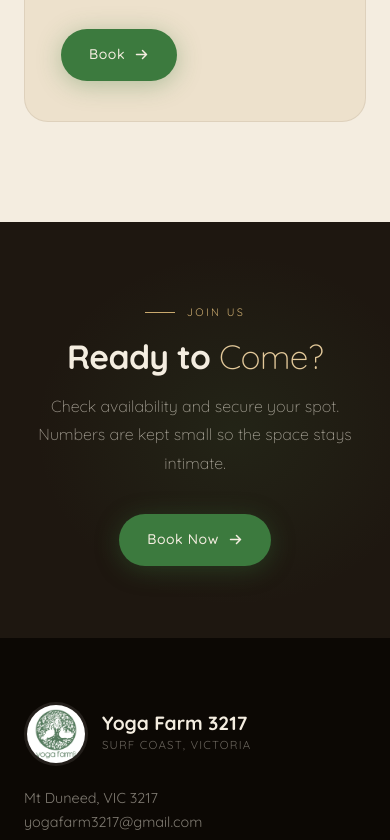
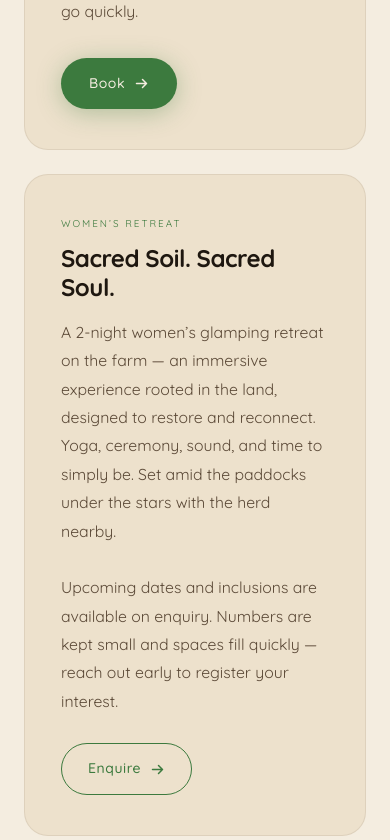
Before and after one commit to harvyrim4/Yoga-Farm-Website, a plain HTML site: page yoga-events.html in a window 390 px wide. Shown: the part 3525-4365 px from the top of the page. Drawn offline with Linux system fonts and the light colour scheme.

Commit message:
Add Sacred Soil offering, fix phone display, canonicalise offering names, fix serve.mjs URL decode
- Sacred Soil. Sacred Soul. added to offerings.html, yoga-events.html (with card + anchor), and all 9 nav Retreats dropdowns
- Monthly Fire Horse Sessions canonicalised everywhere (offerings, yoga-events, homepage form dropdown)
- Anna Rimmer phone display corrected to 0414 283 985
- serve.mjs: decode URI component before path join so filenames with spaces (brand assets) no longer 404
- STATUS.md updated with all locked decisions from this session

Co-Authored-By: Claude Sonnet 4.6 <noreply@anthropic.com>

```diff
--- a/serve.mjs
+++ b/serve.mjs
@@ -20,7 +20,7 @@ const MIME = {
 };
 
 createServer(async (req, res) => {
-  let path = req.url.split('?')[0];
+  let path = decodeURIComponent(req.url.split('?')[0]);
   if (path === '/') path = '/index.html';
   const file = join(__dirname, path);
   const mime = MIME[extname(file)] || 'text/plain';
--- a/yoga-events.html
+++ b/yoga-events.html
@@ -59,6 +59,9 @@
     .btn-fill { display: inline-flex; align-items: center; gap: 9px; padding: 14px 28px; background: var(--terra); color: var(--cream); border-radius: 999px; font-size: 0.875rem; letter-spacing: 0.04em; font-weight: 500; transition: background 0.3s, transform 0.2s, box-shadow 0.3s; box-shadow: 0 4px 24px rgba(60,122,62,0.34); }
     .btn-fill:hover { background: #2d5e2f; transform: translateY(-2px); box-shadow: 0 8px 32px rgba(60,122,62,0.44); }
     .btn-fill:active { transform: translateY(0); }
+    .btn-outline { display: inline-flex; align-items: center; gap: 9px; padding: 13px 26px; background: transparent; color: var(--terra); border: 1.5px solid var(--terra); border-radius: 999px; font-size: 0.875rem; letter-spacing: 0.04em; font-weight: 500; transition: background 0.3s, color 0.3s, transform 0.2s; }
+    .btn-outline:hover { background: var(--sage-pale); color: var(--sage-dark); border-color: var(--sage); transform: translateY(-2px); }
+    .btn-outline:active { transform: translateY(0); }
     .sec-label { display: inline-flex; align-items: center; gap: 12px; font-size: 0.68rem; letter-spacing: 0.22em; text-transform: uppercase; color: var(--terra); margin-bottom: 16px; }
     .sec-label::before { content: ''; display: block; height: 1px; width: 30px; background: currentColor; }
     .sec-title { font-family: var(--ff); font-size: clamp(2.1rem,3.8vw,3.4rem); font-weight: 700; line-height: 1.14; letter-spacing: -0.02em; }
@@ -173,6 +176,7 @@
         <a href="retreat-october.html">October Retreat</a>
         <a href="retreat-march.html">March Retreat</a>
         <a href="corporate-retreats.html">Corporate Retreats</a>
+        <a href="yoga-events.html#sacred-soil">Sacred Soil. Sacred Soul.</a>
       </div>
     </li>
     <li><a href="practitioners.html">Our Practitioners</a></li>
@@ -244,7 +248,7 @@
         <div class="event-inner">
           <div>
             <span class="event-tag">Special Event</span>
-            <h3 class="event-title">Fire Horse Sessions</h3>
+            <h3 class="event-title">Monthly Fire Horse Sessions</h3>
             <p class="event-desc">An evening gathering unlike anything else &mdash; movement, breathwork, and fire ceremony at the Farm. A ritual for release and renewal, held around an open fire with the horses nearby. Equal parts grounding and electric. Not a yoga class. Something wilder.</p>
             <a href="offerings.html#book" class="btn-fill" style="margin-top:4px;">
               Book
@@ -257,6 +261,23 @@
             <p class="event-desc">Once a year, at the solstice. A longer, more ceremonial version of the Fire Horse gathering &mdash; celebrating the turning of the season with movement, fire, music, and community. One of the Farm's most anticipated events of the year. Numbers are kept small and spaces go quickly.</p>
             <a href="offerings.html#book" class="btn-fill" style="margin-top:4px;">
               Book
+              <svg width="15" height="15" viewBox="0 0 15 15" fill="none"><path d="M2.5 7.5h10M8.5 3.5l4 4-4 4" stroke="currentColor" stroke-width="1.5" stroke-linecap="round" stroke-linejoin="round"/></svg>
+            </a>
+          </div>
+        </div>
+      </div>
+
+      <div class="event-card event-card-wide rev d3" id="sacred-soil">
+        <div class="event-inner">
+          <div>
+            <span class="event-tag">Women&rsquo;s Retreat</span>
+            <h3 class="event-title">Sacred Soil. Sacred Soul.</h3>
+            <p class="event-desc">A 2-night women&rsquo;s glamping retreat on the farm &mdash; an immersive experience rooted in the land, designed to restore and reconnect. Yoga, ceremony, sound, and time to simply be. Set amid the paddocks under the stars with the herd nearby.</p>
+          </div>
+          <div>
+            <p class="event-desc" style="margin-bottom:28px;">Upcoming dates and inclusions are available on enquiry. Numbers are kept small and spaces fill quickly &mdash; reach out early to register your interest.</p>
+            <a href="index.html#contact" class="btn-outline">
+              Enquire
               <svg width="15" height="15" viewBox="0 0 15 15" fill="none"><path d="M2.5 7.5h10M8.5 3.5l4 4-4 4" stroke="currentColor" stroke-width="1.5" stroke-linecap="round" stroke-linejoin="round"/></svg>
             </a>
           </div>
```
Also changed, not shown: corporate-retreats.html (+1 -0 lines), healing-with-horses.html (+1 -0 lines), index.html (+2 -1 lines), offerings.html (+9 -1 lines), practitioners.html (+2 -1 lines), retreat-march.html (+1 -0 lines), retreat-october.html (+1 -0 lines), retreats.html (+1 -0 lines), 2 other files.
